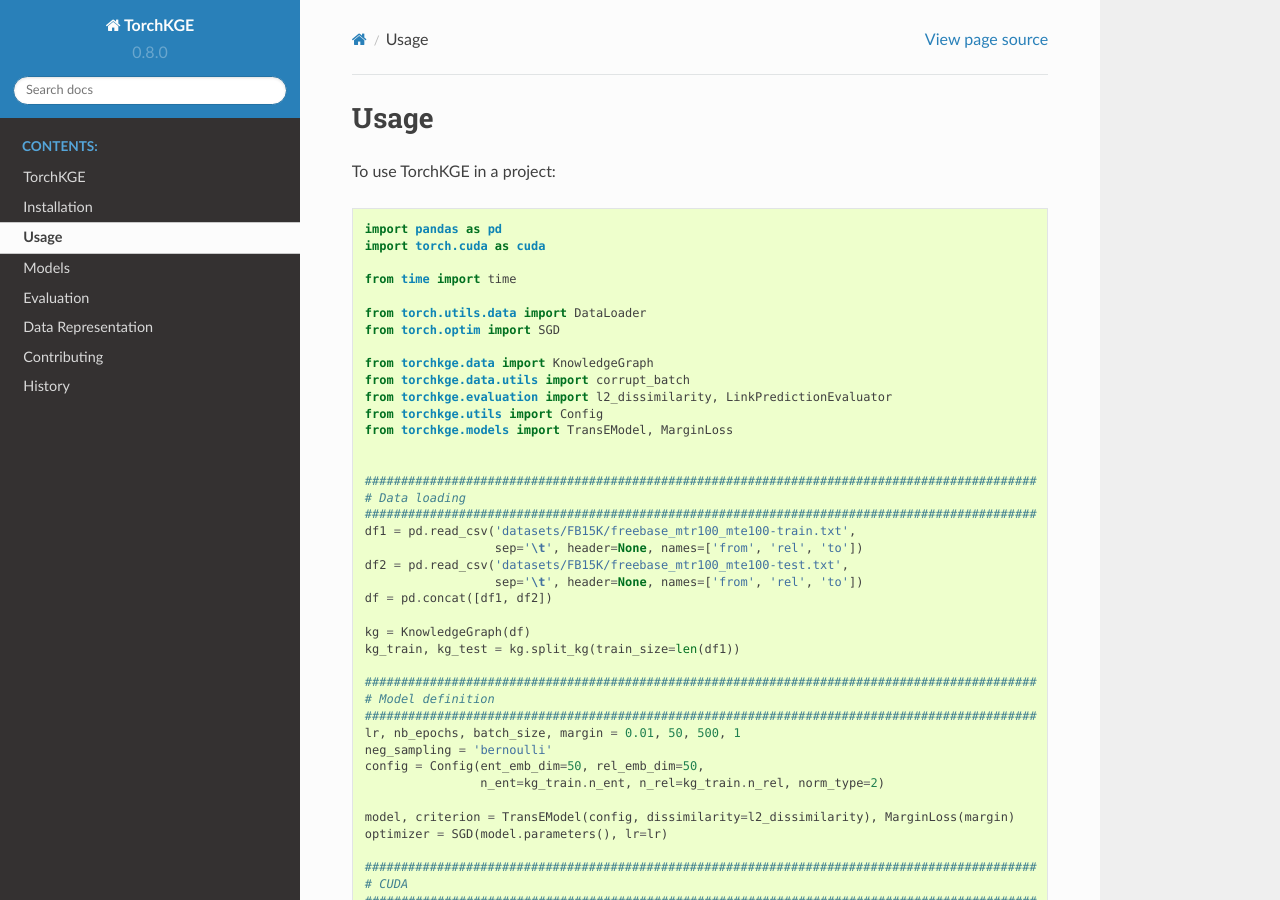
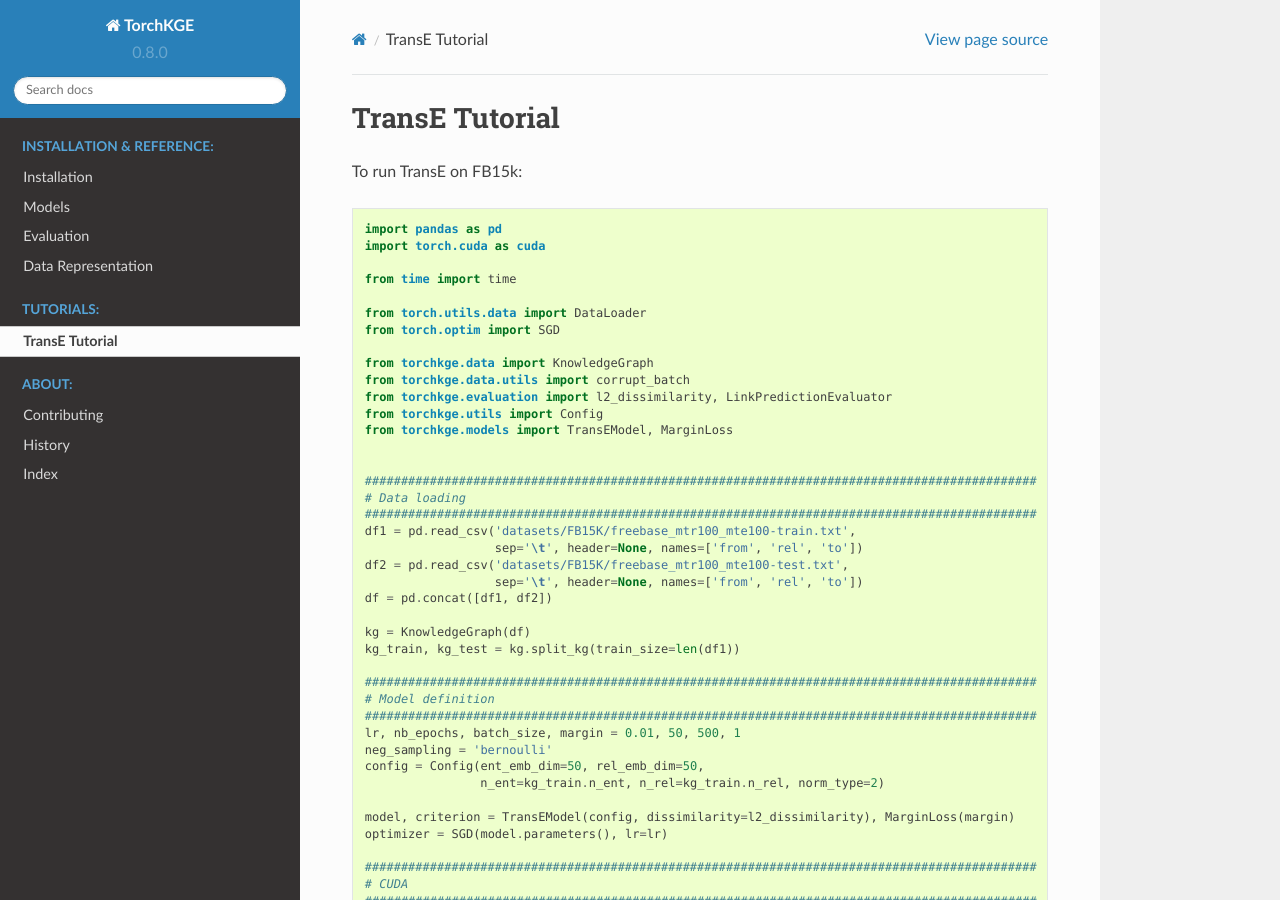
Before and after one commit to torchkge-team/torchkge, a Sphinx documentation site: the page built from docs/tutorials/transe.rst, in a window 1280 px wide and 900 px high. Built offline with Sphinx 7.4.7 and the Read the Docs theme 2.0.0, drawn with Linux system fonts in a browser that asks for light colours.

Commit message:
update doc

```diff
--- a/docs/usage.rst
+++ b/docs/tutorials/transe.rst
@@ -1,8 +1,8 @@
 =====
-Usage
+TransE Tutorial
 =====
 
-To use TorchKGE in a project::
+To run TransE on FB15k::
 
     import pandas as pd
     import torch.cuda as cuda
```
Also changed, not shown: docs/index.rst (+18 -11 lines).
